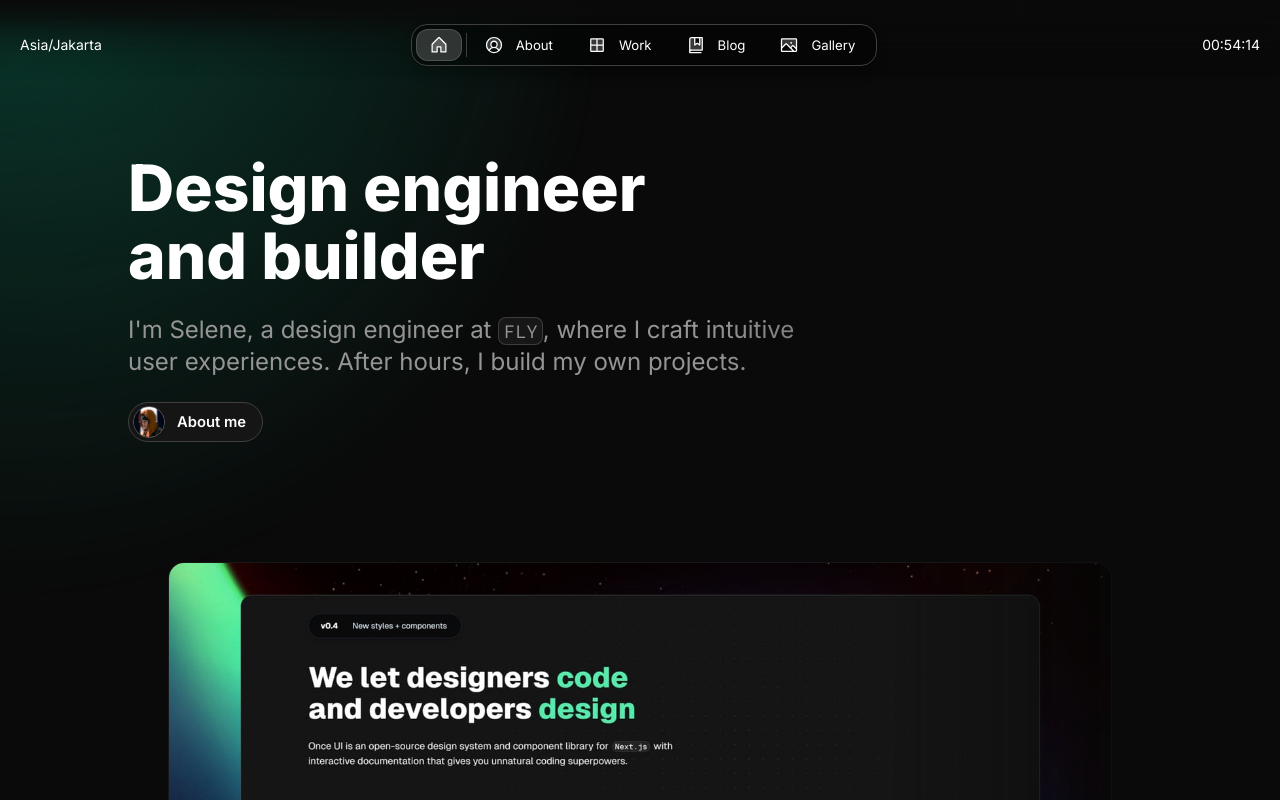
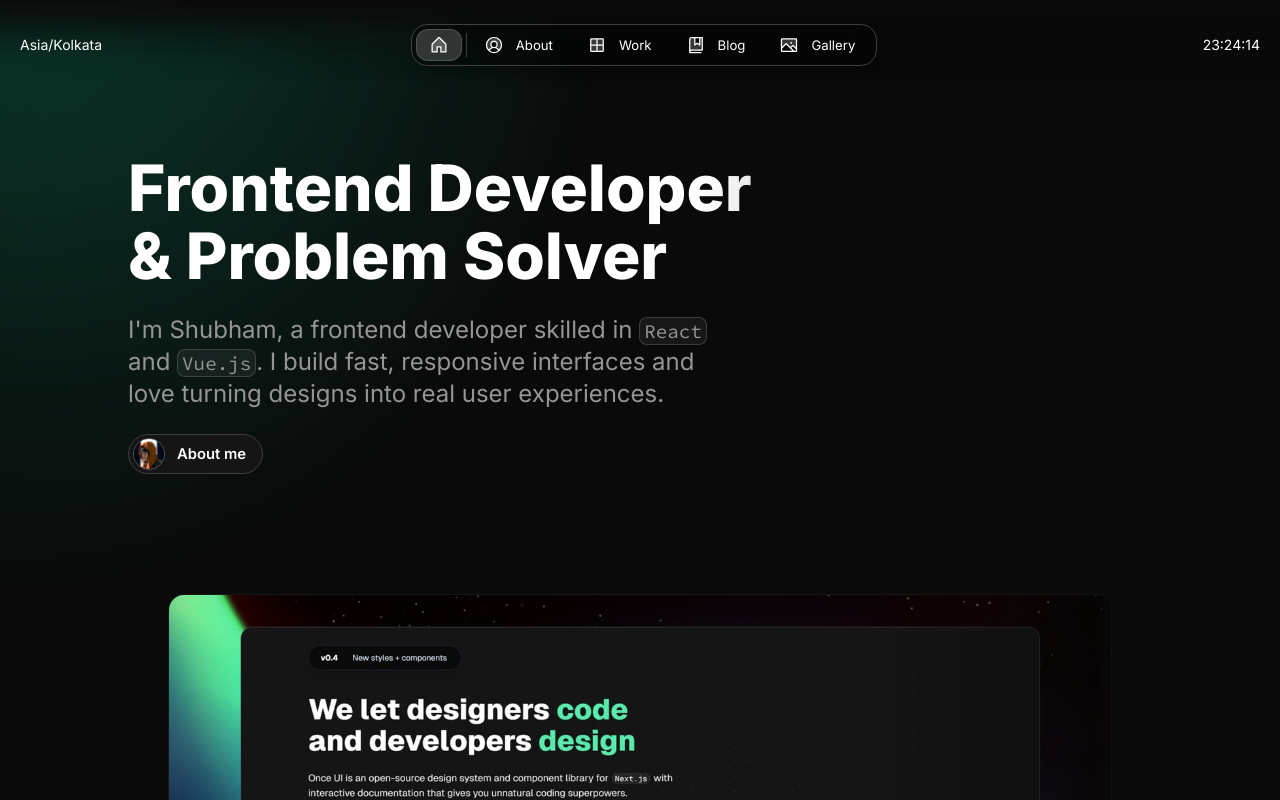
Before and after one commit to Shubham20002/shubham_patil, a Next.js app: page / in a window 1280 px wide. Shown: the top 800 px of the page. Built offline with nearby package versions, Linux system fonts and the light colour scheme.

Commit message:
content changed

```diff
--- a/src/app/resources/content.js
+++ b/src/app/resources/content.js
@@ -1,15 +1,15 @@
 import { InlineCode } from "@/once-ui/components";
 
 const person = {
-  firstName: "Selene",
-  lastName: "Yu",
+  firstName: "Shubham",
+  lastName: "Patil",
   get name() {
     return `${this.firstName} ${this.lastName}`;
   },
-  role: "Design Engineer",
+  role: "Frontend Developer",
   avatar: "/images/avatar.jpg",
-  location: "Asia/Jakarta", // Expecting the IANA time zone identifier, e.g., 'Europe/Vienna'
-  languages: ["English", "Bahasa"], // optional: Leave the array empty if you don't want to display languages
+  location: "Asia/Kolkata",
+  languages: ["English", "Hindi", "Marathi"],
 };
 
 const newsletter = {
@@ -17,34 +17,31 @@ const newsletter = {
   title: <>Subscribe to {person.firstName}'s Newsletter</>,
   description: (
     <>
-      I occasionally write about design, technology, and share thoughts on the intersection of
-      creativity and engineering.
+      I write about frontend development, web performance, and the latest in tech.
     </>
   ),
 };
 
 const social = [
-  // Links are automatically displayed.
-  // Import new icons in /once-ui/icons.ts
   {
     name: "GitHub",
     icon: "github",
-    link: "https://github.com/once-ui-system/nextjs-starter",
+    link: "https://github.com/Shubham20002",
   },
   {
     name: "LinkedIn",
     icon: "linkedin",
-    link: "https://www.linkedin.com/company/once-ui/",
+    link: "http://www.linkedin.com/in/PatilShubham07",
   },
   {
-    name: "X",
-    icon: "x",
-    link: "",
+    name: "Portfolio",
+    icon: "link",
+    link: "https://shubham20002.github.io/Resume07/",
   },
   {
     name: "Email",
     icon: "email",
-    link: "mailto:example@gmail.com",
+    link: "mailto:shubham992284@gmail.com",
   },
 ];
 
@@ -52,11 +49,11 @@ const home = {
   label: "Home",
   title: `${person.name}'s Portfolio`,
   description: `Portfolio website showcasing my work as a ${person.role}`,
-  headline: <>Design engineer and builder</>,
+  headline: <>Frontend Developer & Problem Solver</>,
   subline: (
     <>
-      I'm Selene, a design engineer at <InlineCode>FLY</InlineCode>, where I craft intuitive
-      <br /> user experiences. After hours, I build my own projects.
+      I'm Shubham, a frontend developer skilled in <InlineCode>React</InlineCode> and <InlineCode>Vue.js</InlineCode>.
+      I build fast, responsive interfaces and love turning designs into real user experiences.
     </>
   ),
 };
@@ -74,114 +71,77 @@ const about = {
   },
   calendar: {
     display: true,
-    link: "https://cal.com",
+    link: "https://cal.com", // Replace with actual if any
   },
   intro: {
     display: true,
     title: "Introduction",
     description: (
       <>
-        Selene is a Jakarta-based design engineer with a passion for transforming complex challenges
-        into simple, elegant design solutions. Her work spans digital interfaces, interactive
-        experiences, and the convergence of design and technology.
+        Shubham is a Pune-based frontend developer passionate about building interactive and user-friendly web
+        applications. Skilled in React and Vue, he focuses on performance, clean code, and seamless user experiences.
       </>
     ),
   },
   work: {
-    display: true, // set to false to hide this section
+    display: true,
     title: "Work Experience",
     experiences: [
       {
-        company: "FLY",
-        timeframe: "2022 - Present",
-        role: "Senior Design Engineer",
+        company: "1Silverbullet Tech",
+        timeframe: "July 2024 – Present",
+        role: "SDE1",
         achievements: [
-          <>
-            Redesigned the UI/UX for the FLY platform, resulting in a 20% increase in user
-            engagement and 30% faster load times.
-          </>,
-          <>
-            Spearheaded the integration of AI tools into design workflows, enabling designers to
-            iterate 50% faster.
-          </>,
+          <>Developed a motor insurance project using Vue.js, with responsive and user-friendly UI.</>,
+          <>Converted Figma designs into pixel-perfect Vue.js components.</>,
+          <>Improved user experience and resolved bugs effectively.</>,
         ],
-        images: [
-          // optional: leave the array empty if you don't want to display images
-          {
-            src: "/images/projects/project-01/cover-01.jpg",
-            alt: "Once UI Project",
-            width: 16,
-            height: 9,
-          },
-        ],
+        images: [],
       },
       {
-        company: "Creativ3",
-        timeframe: "2018 - 2022",
-        role: "Lead Designer",
+        company: "Wipro Limited",
+        timeframe: "April 2022 – July 2024",
+        role: "Project Engineer",
         achievements: [
-          <>
-            Developed a design system that unified the brand across multiple platforms, improving
-            design consistency by 40%.
-          </>,
-          <>
-            Led a cross-functional team to launch a new product line, contributing to a 15% increase
-            in overall company revenue.
-          </>,
+          <>Built reusable React and Vue components and implemented REST APIs.</>,
+          <>Ensured cross-browser compatibility and collaborated with backend teams.</>,
         ],
         images: [],
       },
     ],
   },
   studies: {
-    display: true, // set to false to hide this section
+    display: true,
     title: "Studies",
     institutions: [
       {
-        name: "University of Jakarta",
-        description: <>Studied software engineering.</>,
+        name: "KIT’s College of Engineering",
+        description: <>B.Tech in Mechanical Engineering (CGPA: 8.51)</>,
       },
       {
-        name: "Build the Future",
-        description: <>Studied online marketing and personal branding.</>,
+        name: "Coding Ninjas",
+        description: <>Full Stack Web Development Training (Frontend, Backend, Java)</>,
       },
     ],
   },
   technical: {
-    display: true, // set to false to hide this section
+    display: true,
     title: "Technical skills",
     skills: [
       {
-        title: "Figma",
-        description: <>Able to prototype in Figma with Once UI with unnatural speed.</>,
-        // optional: leave the array empty if you don't want to display images
-        images: [
-          {
-            src: "/images/projects/project-01/cover-02.jpg",
-            alt: "Project image",
-            width: 16,
-            height: 9,
-          },
-          {
-            src: "/images/projects/project-01/cover-03.jpg",
-            alt: "Project image",
-            width: 16,
-            height: 9,
-          },
-        ],
+        title: "React & Vue",
+        description: <>Built scalable UIs with reusable components using React and Vue.</>,
+        images: [],
       },
       {
-        title: "Next.js",
-        description: <>Building next gen apps with Next.js + Once UI + Supabase.</>,
-        // optional: leave the array empty if you don't want to display images
-        images: [
-          {
-            src: "/images/projects/project-01/cover-04.jpg",
-            alt: "Project image",
-            width: 16,
-            height: 9,
-          },
-        ],
+        title: "JavaScript & HTML/CSS",
+        description: <>Strong foundation in core web technologies and responsive design.</>,
+        images: [],
+      },
+      {
+        title: "MongoDB & Firebase",
+        description: <>Experience managing data with MongoDB and Firebase.</>,
+        images: [],
       },
     ],
   },
@@ -189,97 +149,21 @@ const about = {
 
 const blog = {
   label: "Blog",
-  title: "Writing about design and tech...",
+  title: "Writing about frontend and tech...",
   description: `Read what ${person.name} has been up to recently`,
-  // Create new blog posts by adding a new .mdx file to app/blog/posts
-  // All posts will be listed on the /blog route
 };
 
 const work = {
   label: "Work",
   title: "My projects",
   description: `Design and dev projects by ${person.name}`,
-  // Create new project pages by adding a new .mdx file to app/blog/posts
-  // All projects will be listed on the /home and /work routes
 };
 
 const gallery = {
   label: "Gallery",
   title: "My photo gallery",
   description: `A photo collection by ${person.name}`,
-  // Images from https://pexels.com
-  images: [
-    {
-      src: "/images/gallery/img-01.jpg",
-      alt: "image",
-      orientation: "vertical",
-    },
-    {
-      src: "/images/gallery/img-02.jpg",
-      alt: "image",
-      orientation: "horizontal",
-    },
-    {
-      src: "/images/gallery/img-03.jpg",
-      alt: "image",
-      orientation: "vertical",
-    },
-    {
-      src: "/images/gallery/img-04.jpg",
-      alt: "image",
-      orientation: "horizontal",
-    },
-    {
-      src: "/images/gallery/img-05.jpg",
-      alt: "image",
-      orientation: "horizontal",
-    },
-    {
-      src: "/images/gallery/img-06.jpg",
-      alt: "image",
-      orientation: "vertical",
-    },
-    {
-      src: "/images/gallery/img-07.jpg",
-      alt: "image",
-      orientation: "horizontal",
-    },
-    {
-      src: "/images/gallery/img-08.jpg",
-      alt: "image",
-      orientation: "vertical",
-    },
-    {
-      src: "/images/gallery/img-09.jpg",
-      alt: "image",
-      orientation: "horizontal",
-    },
-    {
-      src: "/images/gallery/img-10.jpg",
-      alt: "image",
-      orientation: "horizontal",
-    },
-    {
-      src: "/images/gallery/img-11.jpg",
-      alt: "image",
-      orientation: "vertical",
-    },
-    {
-      src: "/images/gallery/img-12.jpg",
-      alt: "image",
-      orientation: "horizontal",
-    },
-    {
-      src: "/images/gallery/img-13.jpg",
-      alt: "image",
-      orientation: "horizontal",
-    },
-    {
-      src: "/images/gallery/img-14.jpg",
-      alt: "image",
-      orientation: "horizontal",
-    },
-  ],
+  images: [],
 };
 
 export { person, social, newsletter, home, about, blog, work, gallery };
```
Also changed, not shown: 1 other file (tests, documents, lock files or other folders).
